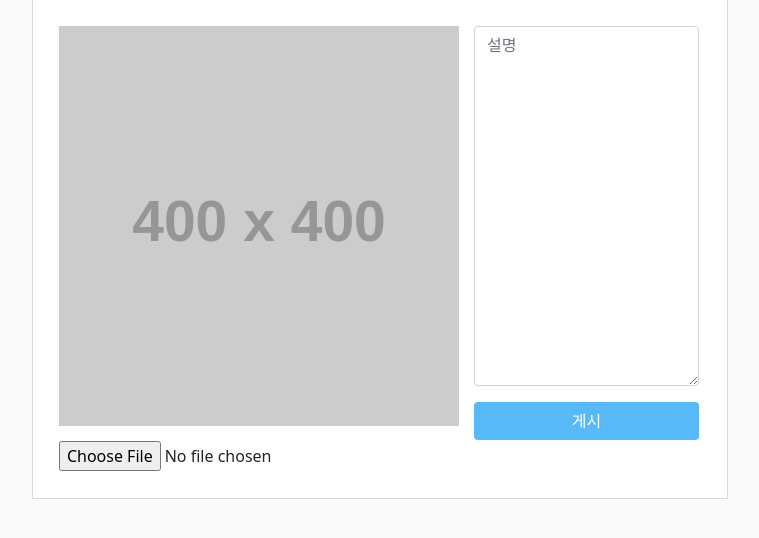
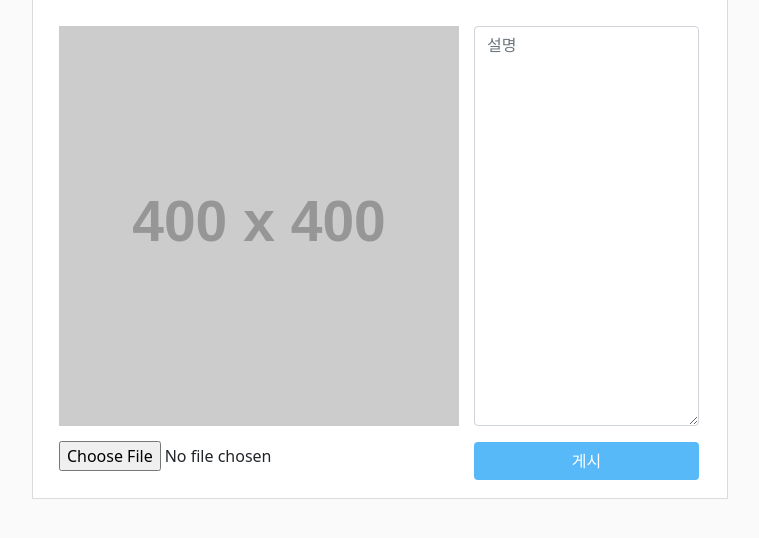
Before and after one commit to siwonKH/mini_instagram, a Django app: page /addpost in a window 1536 px wide. Shown: the part 198-736 px from the top of the page, without its empty margins (388-1147 px from the left). Run offline with Django 3.2, Linux system fonts and the light colour scheme; grey boxes labelled with a size stand in for pictures from a placeholder-image service; some libraries are stand-ins or nearby versions.

Commit message:
style.css update

```diff
--- a/insta/static/css/style.css
+++ b/insta/static/css/style.css
@@ -199,14 +199,13 @@ input:focus{
   }
 }
 
-
 @media (min-width: 1400px){
   .content-ver1{
     height: 500px !important;
   }
 
   .content textarea{
-    height: 360px;
+    height: 400px;
     width: 225px;
   }
 
```
